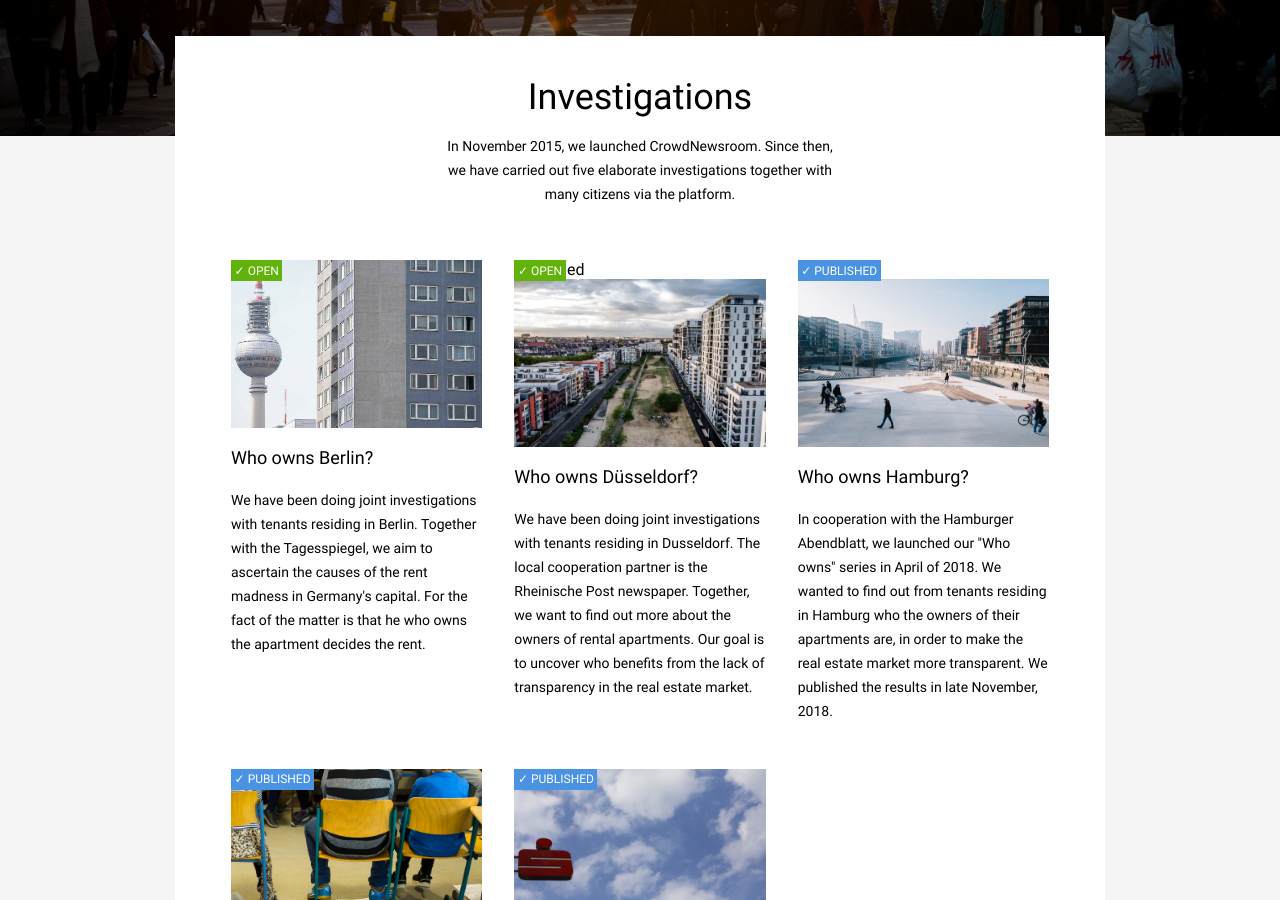
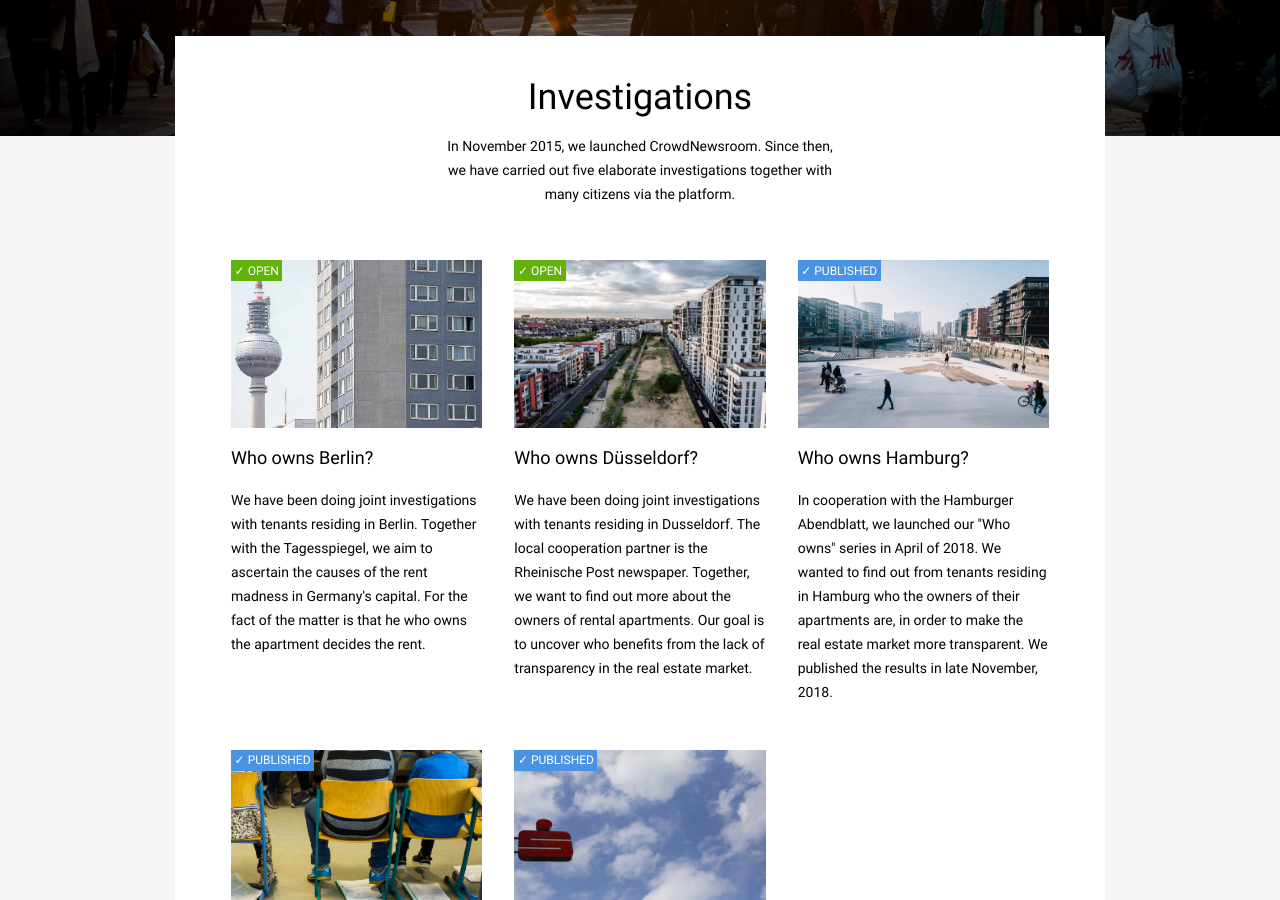
Before and after one commit to correctiv/cnr-landingpage, a Jekyll site: the page built from index-en.md, in a window 1280 px wide and 900 px high, scrolled down 519 px. Built offline with Jekyll 4.4.1, drawn with Linux system fonts in a browser that asks for light colours.

Commit message:
Update index-en.md

```diff
--- a/index-en.md
+++ b/index-en.md
@@ -19,7 +19,7 @@
     </li>
           <li>
         <a href="https://interaktiv.rp-online.de/ig/wem-gehoert-duesseldorf/">
-            <div class="status published">Published
+            <div class="status published">
                 <img src="/assets/images/wgd.jpg" alt=""/>
             </div>
             <h3>Who owns Düsseldorf?</h3>
@@ -28,7 +28,7 @@
     </li>
     <li>
         <a href="https://wem-gehoert-hamburg.de/">
-            <div class="status archived">Closed
+            <div class="status archived">
                 <img src="/assets/images/wghh.jpg" alt=""/>
             </div>
             <h3>Who owns Hamburg?</h3>
```
